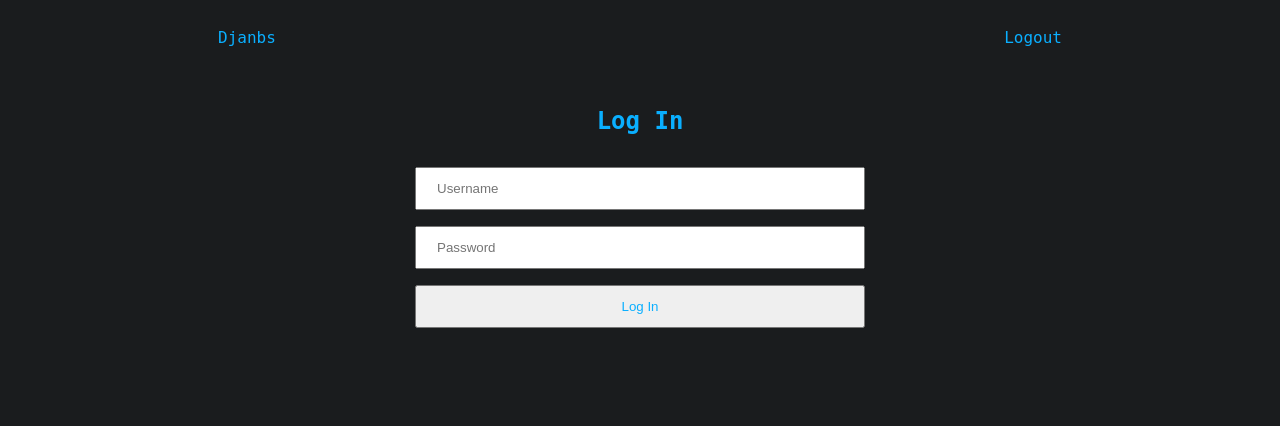
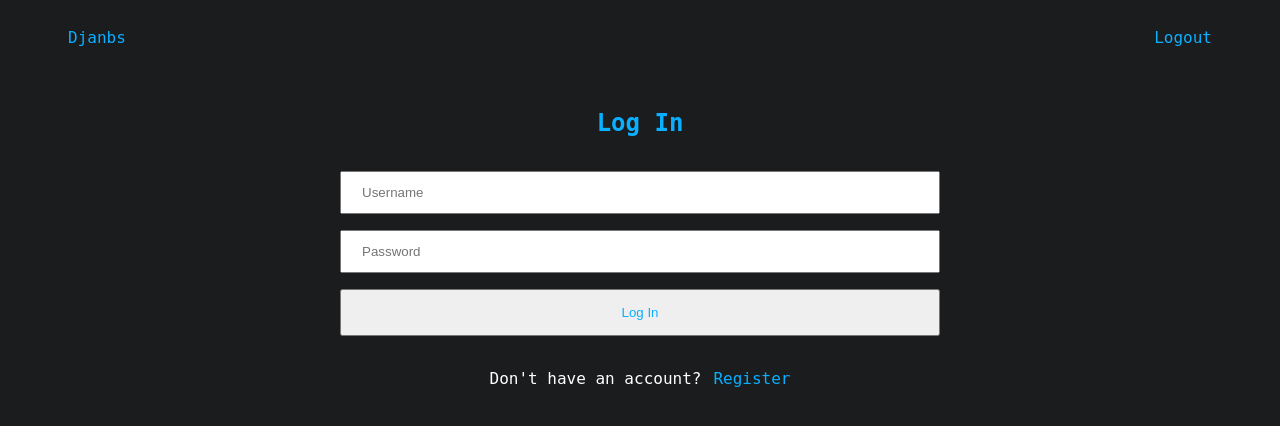
Before and after one commit to duartqx/djanbs, a Django app: page /login/ in a window 1280 px wide. Shown: the top 426 px of the page. Run offline with Django 4.2, Linux system fonts and the light colour scheme.

Commit message:
more login and register work

```diff
--- a/djanbs/jobs/static/jobs/style.css
+++ b/djanbs/jobs/static/jobs/style.css
@@ -9,13 +9,14 @@
 body {
     background-color: var(--dark);
     color: var(--light);
-    max-width: 900px;
+    max-width: 1200px;
     margin: auto;
     font-family: monospace;
     font-size: 16px;
 }
 
 table {
+    width: 100%;
     border-collapse: collapse;
     margin: auto;
 }
@@ -33,16 +34,6 @@ a {
 .row-hover:hover  {
     background-color: var(--darker);
 }
-
-.button {
-    font-weight: bold;
-    color: var(--blue);
-}
-
-.button:hover{
-    color: white;
-}
-
 .topbar, .topbar a {
     padding: 14px;
     color: var(--blue);
@@ -72,7 +63,7 @@ a {
     justify-content: center;
 }
 
-input, .register-n-login {
+input, button {
     width: 50%;
     padding: 12px 20px;
     box-sizing: border-box;
@@ -85,3 +76,22 @@ input, .register-n-login {
 .logoutred {
     color: var(--red);
 }
+
+button.button {
+    width: 100%;
+    font-weight: bold;
+    color: var(--blue);
+}
+
+.button {
+    color: var(--blue);
+    padding-left: 12px;
+}
+
+.button:hover {
+    color: white;
+}
+
+button.button:hover{
+    background-color: var(--blue);
+}
--- a/djanbs/jobs/templates/jobs/index.html
+++ b/djanbs/jobs/templates/jobs/index.html
@@ -25,7 +25,7 @@
                 {% endif %}
                 <td>{{ job_offer.location }}</td>
                 <td>{{ job_offer.company }}</td>
-                <td class="row-link"><a href="#" class="button">Apply to Offer</a></td>
+                <td><a href="#"><button class="button">Apply to Offer</button></a></td>
             </tr>
         {% endfor %}
         </table>
--- a/djanbs/jobs/templates/login.html
+++ b/djanbs/jobs/templates/login.html
@@ -5,11 +5,13 @@
         {% csrf_token %}
         <p><input type="text" name="username"></p>
         <p><input type="password" name="password"></p>
-        <button class="register-n-login" type="submit">Log In</button>
-    </form>
+        <button class="submit" type="submit">Log In</button>
     {% for message in messages %}
         <p>{{ message }}</p>
     {% endfor %}
+    </form>
+<br>
+<div class="register-n-login" style="color:white">Don't have an account? <a class="button" href="{% url 'register' %}">Register</a></div>
 <script>
     var form_fields = document.getElementsByTagName('input')
     form_fields[1].placeholder='Username';
--- a/djanbs/jobs/templates/register.html
+++ b/djanbs/jobs/templates/register.html
@@ -13,7 +13,7 @@
     <div class="register-n-login" style="color:#D74545">{{ form.errors }}</div>
 </form>
 <br>
-<div class="register-n-login">Already have an account? <a class="button" href="{% url 'login' %}"> Login</a></div>
+<div class="register-n-login" style="color:white">Already have an account?<a class="button" href="{% url 'login' %}">Login</a></div>
 <script>
     var form_fields = document.getElementsByTagName('input')
     form_fields[1].placeholder='Username';
--- a/djanbs/jobs/views.py
+++ b/djanbs/jobs/views.py
@@ -2,7 +2,10 @@ from django.contrib import messages
 from django.contrib.auth import authenticate, login, logout
 from django.contrib.auth.forms import UserCreationForm
 from django.shortcuts import redirect, render
+
+from .decorators import unauthenticated_user
 from .models import JobOffer
+
 
 def home(request):
     job_offers = JobOffer.objects.all() # type: ignore
@@ -19,6 +22,8 @@ def home(request):
     else:
         return render(request, 'jobs/index.html', context)
 
+
+@unauthenticated_user
 def login_user(request):
     if request.method == 'POST':
         username = request.POST.get('username')
@@ -30,10 +35,13 @@ def login_user(request):
             return redirect('home')
     return render(request, 'login.html')
 
+
 def logout_user(request):
     logout(request)
     return redirect('login')
 
+
+@unauthenticated_user
 def register_user(request):
     form = UserCreationForm()
 
@@ -44,6 +52,7 @@ def register_user(request):
             user = form.cleaned_data.get('username')
             messages.success(request, f'Account created for {user}')
             return redirect('login')
+            # redirect to choose type of account
 
     return render(request, 'register.html', {'form': form})
 
```
Also changed, not shown: djanbs/db.sqlite3.
